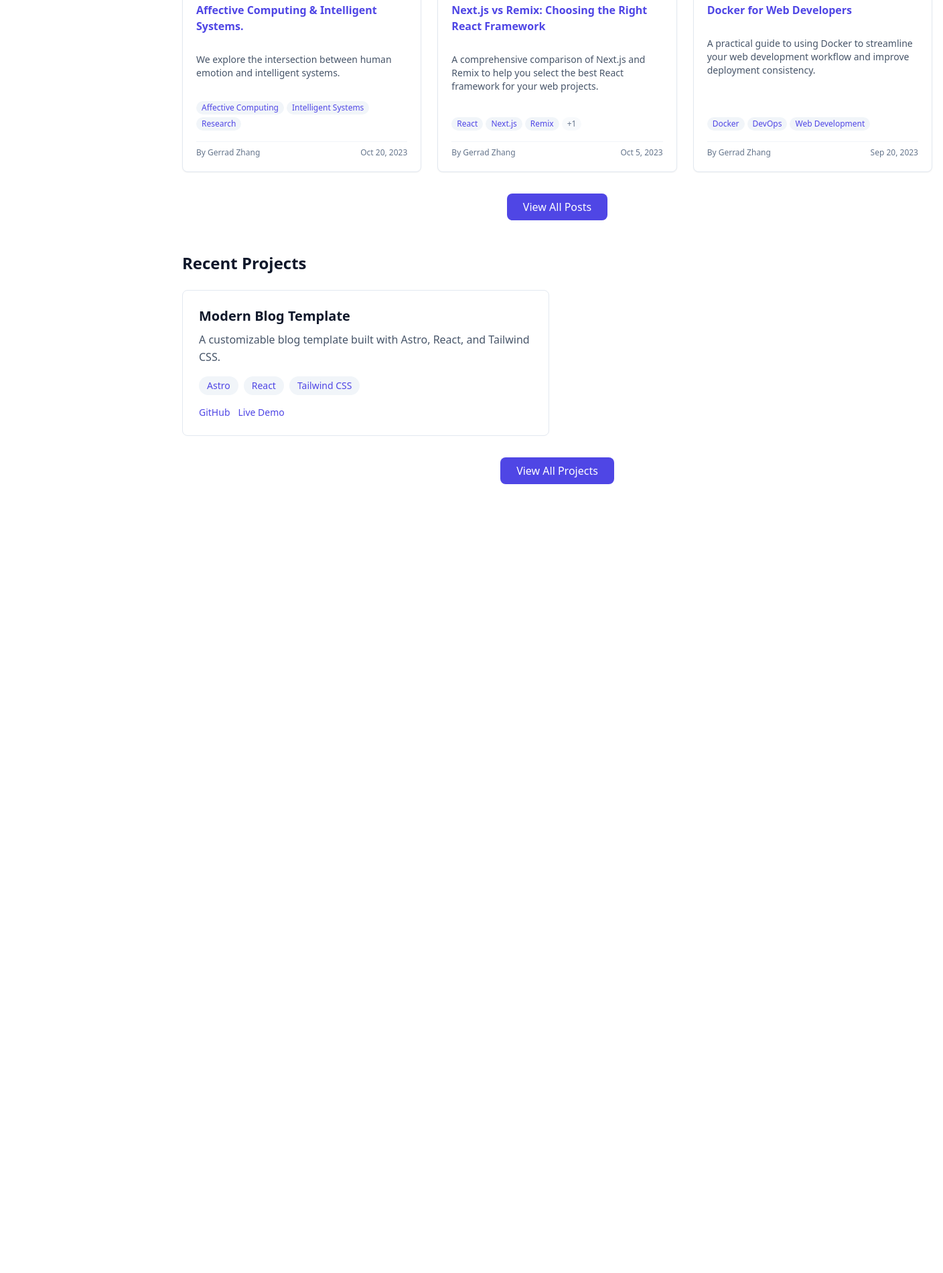
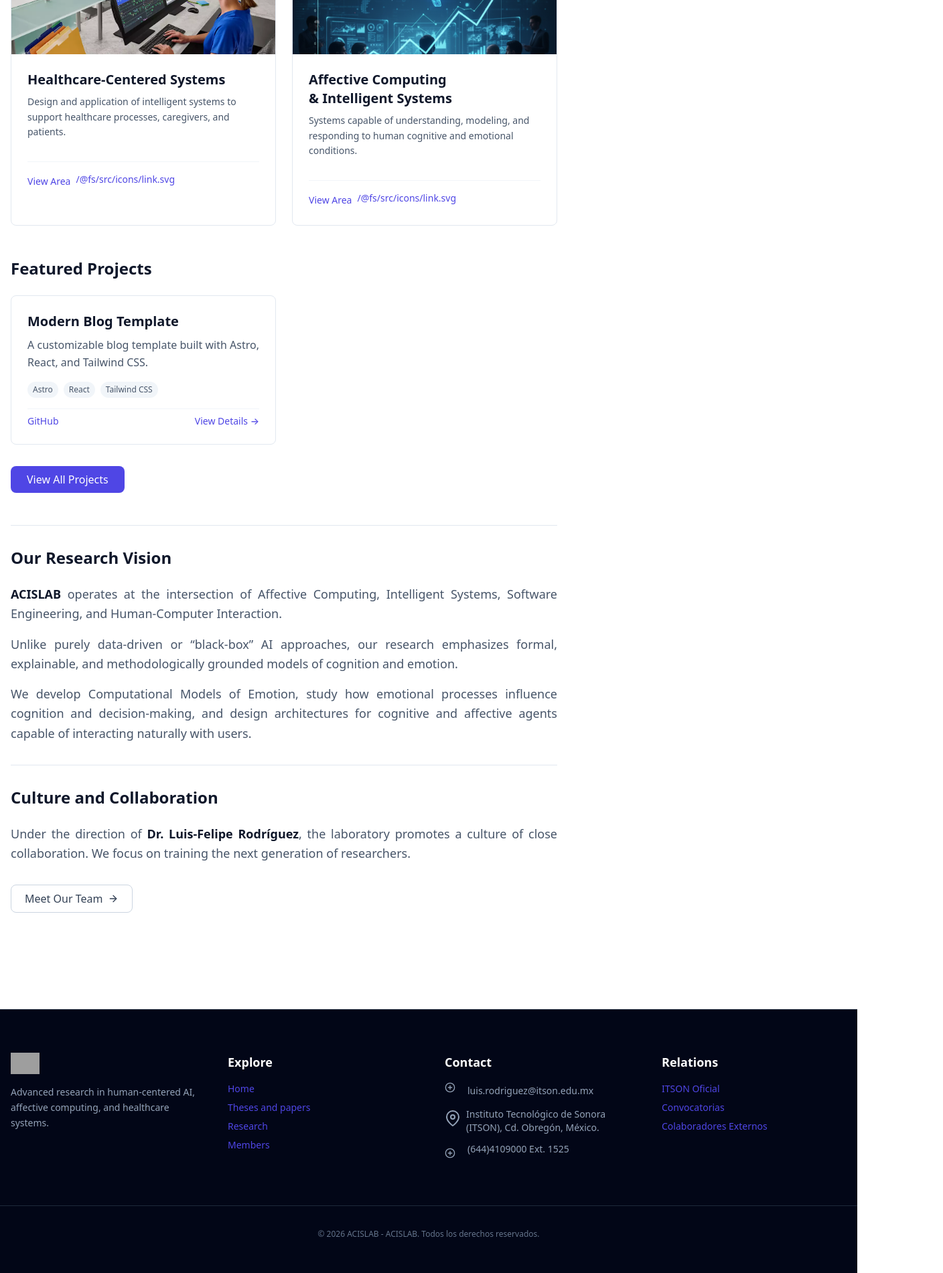
Before and after one commit to DavidEscarcegaCorral/acislab-page, an Astro site: page / in a window 1280 px wide. Shown: the part 887-2788 px from the top of the page at 67% size, 1408 px wide, since content can reach past the window. Before the commit the page ends 1674 px from the top, so only its background shows below. Built offline with nearby package versions, Linux system fonts and the light colour scheme; Astro itself is replaced by a stand-in of ours; some packages are replaced by stand-ins of ours; grey boxes are pictures that could not be loaded.

Commit message:
Add ACISLAB homepage, research areas, and footer
Introduces new AreaCard and Footer components, updates the homepage to highlight ACISLAB's research areas and vision, and adds healthcare and affective computing assets. Updates site configuration, blog metadata, and layout structure to reflect the lab's focus and branding.

```diff
--- /dev/null
+++ b/src/components/AreaCard.astro
@@ -0,0 +1,60 @@
+---
+// src/components/AreaCard.astro
+import { Image } from 'astro:assets';
+import Icon from './Icon.astro';
+
+interface Props {
+  title: string;
+  description: string;
+  href: string;
+  heroImage?: string;
+  icon?: string;
+}
+
+const { title, description, href, heroImage, icon = "box" } = Astro.props;
+
+const isImageIcon = icon.includes('.') || icon.startsWith('/');
+---
+
+<article class="bg-white dark:bg-slate-800 border border-slate-200 dark:border-slate-700 rounded-lg overflow-hidden flex flex-col hover:shadow-lg transition-shadow duration-300 group">
+  <a href={href} class="flex-grow flex flex-col">
+    {heroImage ? (
+      <div class="aspect-video overflow-hidden">
+        <img
+          src={heroImage}
+          alt={title}
+          class="w-full h-full object-cover group-hover:scale-105 transition-transform duration-500"
+        />
+      </div>
+    ) : (
+      /* Contenedor del icono o imagen de área */
+      <div class="aspect-video bg-slate-100 dark:bg-slate-700 flex items-center justify-center overflow-hidden">
+        {isImageIcon ? (
+          /* La imagen ahora usa w-full h-full y object-cover para llenar todo el espacio */
+          <img
+            src={icon}
+            alt={`Imagen de ${title}`}
+            class="w-full h-full object-cover group-hover:scale-105 transition-transform duration-500"
+          />
+        ) : (
+          <Icon name={icon} class="w-12 h-12 text-slate-400" />
+        )}
+      </div>
+    )}
+
+    <div class="p-6 flex-grow flex flex-col">
+      <h3 class="text-xl font-bold mb-2 text-slate-900 dark:text-white group-hover:text-indigo-600 dark:group-hover:text-indigo-400 transition-colors text-balance">
+        {title}
+      </h3>
+
+      <p class="text-slate-600 dark:text-slate-300 line-clamp-3 text-sm leading-relaxed">
+        {description}
+      </p>
+
+      <div class="mt-4 pt-4 border-t border-slate-100 dark:border-slate-700 flex items-center text-sm font-medium text-indigo-600 dark:text-indigo-400">
+        View Area
+        <Icon name="link" class="w-4 h-4 ml-2" />
+      </div>
+    </div>
+  </a>
+</article>
--- /dev/null
+++ b/src/components/Footer.astro
@@ -0,0 +1,106 @@
+---
+// src/components/Footer.astro
+import Icon from "./Icon.astro";
+import { getSiteConfig, getSocialConfig } from "@utils/config";
+import { getLink } from "@utils/paths";
+
+const siteConfig = getSiteConfig();
+const socialConfig = getSocialConfig();
+---
+
+<footer class="bg-slate-950 text-slate-400 pt-16 pb-8 mt-20 border-t border-slate-800">
+    <div class="max-w-7xl mx-auto px-4 grid grid-cols-1 md:grid-cols-4 gap-12">
+        <div class="space-y-4">
+            <img src="src/assets/logo_ACISLAB.png" alt="ACISLAB" class="h-8" />
+            <p class="text-sm leading-relaxed">
+                Advanced research in human-centered AI, affective computing, and
+                healthcare systems.
+            </p>
+            <div class="flex gap-4 pt-2">
+            </div>
+        </div>
+
+        <div>
+            <h3 class="text-white font-semibold mb-4 text-lg">Explore</h3>
+            <ul class="space-y-2 text-sm">
+                <li>
+                    <a
+                        href={getLink("/")}
+                        class="hover:text-indigo-400 transition-colors"
+                        >Home</a>
+                </li>
+                <li>
+                    <a
+                        href={getLink("/blog")}
+                        class="hover:text-indigo-400 transition-colors"
+                        >Theses and papers</a>
+                </li>
+                <li>
+                    <a
+                        href={getLink("/projects")}
+                        class="hover:text-indigo-400 transition-colors"
+                        >Research</a>
+                </li>
+                <li>
+                    <a
+                        href={getLink("/about")}
+                        class="hover:text-indigo-400 transition-colors"
+                        >Members</a>
+                </li>
+            </ul>
+        </div>
+
+        <div>
+            <h3 class="text-white font-semibold mb-4 text-lg">Contact</h3>
+            <ul class="space-y-3 text-sm">
+                <li class="flex items-center gap-2">
+                    <Icon name="mail" class="w-4 h-4" />
+                    <span>{siteConfig.email}</span>
+                </li>
+                <li class="flex items-start gap-2">
+                    <Icon name="map-pin" class="w-4 h-4 mt-1" />
+                    <span
+                        >Instituto Tecnológico de Sonora (ITSON), Cd. Obregón,
+                        México.</span
+                    >
+                </li>
+                <li class="flex items-start gap-2">
+                    <Icon name="phone" class="w-4 h-4 mt-1" />
+                    <span
+                        > (644)4109000 Ext. 1525</span
+                    >
+                </li>
+            </ul>
+        </div>
+
+        <div>
+            <h3 class="text-white font-semibold mb-4 text-lg">Relations</h3>
+            <ul class="space-y-2 text-sm">
+                <li>
+                    <a
+                        href="https://www.itson.mx"
+                        target="_blank"
+                        class="hover:text-indigo-400 transition-colors"
+                        >ITSON Oficial</a>
+                </li>
+                <li>
+                    <a href="#" class="hover:text-indigo-400 transition-colors"
+                        >Convocatorias</a>
+                </li>
+                <li>
+                    <a href="#" class="hover:text-indigo-400 transition-colors"
+                        >Colaboradores Externos</a>
+                </li>
+            </ul>
+        </div>
+    </div>
+
+    <div
+        class="max-w-7xl mx-auto px-4 mt-16 pt-8 border-t border-slate-800 text-center text-xs text-slate-500"
+    >
+        <p>
+            © {new Date().getFullYear()} ACISLAB - {siteConfig.title}. Todos
+            los derechos reservados.
+        </p>
+    </div>
+</footer>
--- a/src/components/Icon.astro
+++ b/src/components/Icon.astro
@@ -33,7 +33,7 @@ interface Props {
   id?: string;
 }
 
-const { name, class: className = "", size = 24, id } = Astro.props;
+const { name, class: className = "", size = 26, id } = Astro.props;
 
 // Icon mapping table
 const icons = {
@@ -58,7 +58,7 @@ const icons = {
   'file-text': FileText,
   'box': Box,
   'home': Home,
-  'rss': Rss
+  'rss': Rss,
 };
 
 // Set styles
--- a/src/config/site.json
+++ b/src/config/site.json
@@ -1,10 +1,10 @@
 {
   "site": {
-    "title": "Modern Blog",
-    "description": "A modern personal blog website",
+    "title": "ACISLAB",
+    "description": "Healthcare-Centered Systems, Affective Computing and Intelligent Systems",
     "url": "https://i.zhangqingdong.cn",
     "author": "Gerrad Zhang",
-    "email": "gerrad.zhang@hotmail.com",
+    "email": "luis.rodriguez@itson.edu.mx",
     "logo": "/logo.svg",
     "homeTitle": "Healthcare-Centered Systems, Affective Computing and Intelligent Systems",
     "homeSubtitle": "",
--- a/src/content/blog/nextjs-vs-remix.mdx
+++ b/src/content/blog/nextjs-vs-remix.mdx
@@ -1,12 +1,12 @@
 ---
-title: "Next.js vs Remix: Choosing the Right React Framework"
-description: "A comprehensive comparison of Next.js and Remix to help you select the best React framework for your web projects."
+title: "Healthcare informatics"
+description: "Design and application of intelligent systems to support healthcare processes, caregivers, and patients, with a focus on real-world impact and social well-being. "
 pubDate: 2023-10-05
 heroImage: "https://images.unsplash.com/photo-1618761714954-0b8cd0026356?ixlib=rb-4.0.3&ixid=M3wxMjA3fDB8MHxwaG90by1wYWdlfHx8fGVufDB8fHx8fA%3D%3D&auto=format&fit=crop&w=1170&q=80"
-tags: ["React", "Next.js", "Remix", "Frontend"]
-categories: ["programming"]
-subject: "Framework Comparison"
-location: "Wuhan, China"
+tags: ["Healthcare informatics, research"]
+categories: ["Healthcare informatics"]
+subject: "Healthcare informatics"
+location: "Cd. Obregon, Sonora"
 ---
 
 ## The Evolution of React Frameworks
--- a/src/layouts/BaseLayout.astro
+++ b/src/layouts/BaseLayout.astro
@@ -1,4 +1,6 @@
 ---
+import Footer from '@components/Footer.astro';
+import Navigation from '@components/Navigation.astro';
 import { SEO } from 'astro-seo';
 import ThemeScript from '@components/ThemeScript.astro';
 import DeployDebug from '@components/DeployDebug.astro';
@@ -83,8 +85,10 @@ const canonicalURL = new URL(Astro.url.pathname, Astro.site || siteConfig.url);
 
     <slot name="head" />
   </head>
-  <body class="min-h-screen bg-white dark:bg-slate-900 text-slate-900 dark:text-slate-50 transition-colors duration-300">
-    <slot />
-    <DeployDebug />
+  <body class="min-h-screen flex flex-col bg-white dark:bg-slate-900 text-slate-900 dark:text-slate-50 transition-colors duration-300">
+    <Navigation /> <main class="flex-grow">
+      <slot /> </main>
+
+    <Footer /> <DeployDebug />
   </body>
 </html>
--- a/src/layouts/ThreeColumnLayout.astro
+++ b/src/layouts/ThreeColumnLayout.astro
@@ -1,8 +1,7 @@
 ---
+// src/layouts/ThreeColumnLayout.astro
 import BaseLayout from './BaseLayout.astro';
-import Navigation from '@components/Navigation.astro';
 import Sidebar from '@components/Sidebar.astro';
-import MobileNav from '@components/MobileNav.astro';
 
 export interface Props {
   title?: string;
@@ -19,30 +18,18 @@ export interface Props {
 const { title, description, image, article, toc } = Astro.props;
 ---
 
-<BaseLayout title={title} description={description}>
-  <div class="flex flex-col min-h-screen">
-    <header class="w-full bg-white dark:bg-zinc-900 border-b border-zinc-200 dark:border-zinc-800 sticky top-0 z-50">
-      <div class="max-w-6xl mx-auto px-4 h-16 flex items-center justify-between">
-        <Navigation /> </div>
-    </header>
+<BaseLayout title={title} description={description} image={image} article={article}>
+  <div class="max-w-7xl mx-auto w-full grid grid-cols-1 lg:grid-cols-12 gap-12 p-4 pt-8">
 
-    <main class="flex-grow max-w-6xl mx-auto w-full p-4">
-       <slot /> </main>
+      <main class="lg:col-span-8 w-full">
+         <slot />
+      </main>
+
+      <aside class="hidden lg:block lg:col-span-4">
+        <div class="sticky top-24 space-y-8">
+          <Sidebar toc={toc} />
+        </div>
+      </aside>
+
   </div>
 </BaseLayout>
-
-<style>
-  /* 确保左侧边栏始终占据固定宽度的空间 */
-  @media (min-width: 1024px) {
-    main {
-      margin-left: 16rem; /* 等同于 lg:w-64 */
-    }
-  }
-
-  /* 确保右侧边栏始终占据固定宽度的空间 */
-  @media (min-width: 1280px) {
-    main {
-      margin-right: 18rem; /* 等同于 xl:w-72 */
-    }
-  }
-</style>
--- a/src/pages/index.astro
+++ b/src/pages/index.astro
@@ -1,188 +1,166 @@
 ---
 import ThreeColumnLayout from '@layouts/ThreeColumnLayout.astro';
-import ArticleCard from '@components/ArticleCard.astro';
 import { getCollection, type CollectionEntry } from 'astro:content';
 import { getSiteConfig } from '@utils/config';
+import AreaCard from '@components/AreaCard.astro';
 
-// Get all blog posts
-const allPosts = await getCollection(
-  'blog',
-  ({ data }: CollectionEntry<'blog'>) => {
-    return import.meta.env.PROD ? !data.draft : true;
-  }
-);
+// IMPORTACIÓN DE IMÁGENES
+// Recuerda descomentar esto cuando tengas las imágenes en src/assets/
+import healthcareImg from '../assets/healthcare.png';
+import affectiveImg from '../assets/affective.png';
 
-// Get featured blog posts
-const featuredPosts: CollectionEntry<'blog'>[] = allPosts
-  .filter((post: CollectionEntry<'blog'>) => post.data.featured)
-  .sort(
-    (a: CollectionEntry<'blog'>, b: CollectionEntry<'blog'>) =>
-      b.data.pubDate.valueOf() - a.data.pubDate.valueOf()
-  )
+// LÓGICA DE DATOS
+const allPosts = await getCollection('blog', ({ data }) => {
+  return import.meta.env.PROD ? !data.draft : true;
+});
+
+const featuredPosts = allPosts
+  .filter(post => post.data.featured)
+  .sort((a, b) => b.data.pubDate.valueOf() - a.data.pubDate.valueOf())
   .slice(0, 3);
 
-// If we don't have enough featured posts, get the most recent ones
 if (featuredPosts.length < 3) {
-  const recentPosts: CollectionEntry<'blog'>[] = allPosts
-    .filter((post: CollectionEntry<'blog'>) => !post.data.featured)
-    .sort(
-      (a: CollectionEntry<'blog'>, b: CollectionEntry<'blog'>) =>
-        b.data.pubDate.valueOf() - a.data.pubDate.valueOf()
-    )
+  const recentPosts = allPosts
+    .filter(post => !post.data.featured)
+    .sort((a, b) => b.data.pubDate.valueOf() - a.data.pubDate.valueOf())
     .slice(0, 3 - featuredPosts.length);
-
   featuredPosts.push(...recentPosts);
 }
 
-// Get projects
-const allProjects = await getCollection(
-  'projects',
-  ({ data }: CollectionEntry<'projects'>) => {
-    return true;
-  }
-);
-
-// Get featured or recent projects
-const featuredProjects: CollectionEntry<'projects'>[] = allProjects
-  .filter((project: CollectionEntry<'projects'>) => project.data.featured)
-  .sort(
-    (a: CollectionEntry<'projects'>, b: CollectionEntry<'projects'>) =>
-      b.data.pubDate.valueOf() - a.data.pubDate.valueOf()
-  )
+const allProjects = await getCollection('projects', ({ data }) => true);
+const featuredProjects = allProjects
+  .filter(project => project.data.featured)
+  .sort((a, b) => b.data.pubDate.valueOf() - a.data.pubDate.valueOf())
   .slice(0, 2);
 
-// If we don't have enough featured projects, get the most recent ones
 if (featuredProjects.length < 2) {
-  const recentProjects: CollectionEntry<'projects'>[] = allProjects
-    .filter((project: CollectionEntry<'projects'>) => !project.data.featured)
-    .sort(
-      (a: CollectionEntry<'projects'>, b: CollectionEntry<'projects'>) =>
-        b.data.pubDate.valueOf() - a.data.pubDate.valueOf()
-    )
+  const recentProjects = allProjects
+    .filter(project => !project.data.featured)
+    .sort((a, b) => b.data.pubDate.valueOf() - a.data.pubDate.valueOf())
     .slice(0, 2 - featuredProjects.length);
-
   featuredProjects.push(...recentProjects);
 }
 
-// Get site configuration
 const siteConfig = getSiteConfig();
 ---
+
 <ThreeColumnLayout title={`Home | ${siteConfig.title}`}>
-  <header class="pb-8 border-b border-slate-200 dark:border-slate-800 mb-8">
-    <h1 class="text-4xl font-bold mb-6">{siteConfig.homeTitle}</h1>
-    <p class="text-xl text-slate-600 dark:text-slate-300 max-w-2xl">
+
+  <header class="pb-8 border-b border-slate-200 dark:border-slate-800 mb-8 text-center md:text-left">
+    <h1 class="text-4xl font-bold mb-4 text-slate-900 dark:text-white">{siteConfig.homeTitle}</h1>
+    <p class="text-xl text-slate-600 dark:text-slate-300 leading-relaxed">
       {siteConfig.homeSubtitle}
     </p>
   </header>
 
   <section class="mb-12 border-b border-slate-200 dark:border-slate-800 pb-8">
-    <h2 class="text-2xl font-bold mb-6">About ACISLAB</h2>
-
+    <h2 class="text-2xl font-bold mb-6 text-slate-900 dark:text-white">About ACISLAB</h2>
     <div class="text-lg text-slate-600 dark:text-slate-300 space-y-4 leading-relaxed text-justify">
       <p>
         <span class="font-semibold text-slate-900 dark:text-white">ACISLAB</span> is a research laboratory based at the Instituto Tecnológico de Sonora (ITSON), Mexico, dedicated to the study and development of human-centered artificial intelligence.
+
       </p>
-
       <p>
         Our mission is to design intelligent systems that not only optimize tasks, but are capable of understanding, modeling, and responding to the human cognitive and emotional condition. We believe that the future of artificial intelligence lies in its ability to collaborate with humans in meaningful, transparent, and socially responsible ways.
+
       </p>
-
       <p>
         Our research spans foundational work in affective computing and intelligent systems, as well as applied research in healthcare informatics, where we design and deploy intelligent technologies to support caregivers, patients, and healthcare professionals in real-world contexts.
+
       </p>
     </div>
   </section>
 
   <section class="mb-12">
+    <h2 class="text-2xl font-bold mb-6 text-slate-900 dark:text-white">Our Research Areas</h2>
 
-  <!-- Featured Posts -->
+    <div class="grid gap-6 md:grid-cols-2">
+      <AreaCard
+        title="Healthcare-Centered Systems"
+        description="Design and application of intelligent systems to support healthcare processes, caregivers, and patients."
+        href="/projects/healthcare"
+        icon={healthcareImg.src}
+      />
+
+      <AreaCard
+        title="Affective Computing & Intelligent Systems"
+        description="Systems capable of understanding, modeling, and responding to human cognitive and emotional conditions."
+        href="/projects/affective-computing"
+        icon={affectiveImg.src}
+      />
+    </div>
+  </section>
+
   <section class="mb-12">
-    <h2 class="text-2xl font-bold mb-6">Our research areas</h2>
-
-    <div class="grid gap-6 md:grid-cols-2 lg:grid-cols-3">
-      {featuredPosts.map((post: CollectionEntry<'blog'>) => (
-        <ArticleCard
-          title={post.data.title}
-          description={post.data.description}
-          pubDate={post.data.pubDate}
-          updatedDate={post.data.updatedDate}
-          heroImage={post.data.heroImage}
-          tags={post.data.tags}
-          author={post.data.author}
-          slug={post.slug}
-        />
+    <h2 class="text-2xl font-bold mb-6 text-slate-900 dark:text-white">Featured Projects</h2>
+    <div class="grid gap-6 md:grid-cols-2">
+      {featuredProjects.map((project: CollectionEntry<'projects'>) => (
+        <div class="bg-white dark:bg-slate-800 border border-slate-200 dark:border-slate-700 p-6 rounded-lg hover:shadow-md transition-shadow flex flex-col">
+          <h3 class="text-xl font-bold mb-2 text-slate-900 dark:text-white">
+            {project.data.title}
+          </h3>
+          <p class="text-slate-600 dark:text-slate-300 mb-4 line-clamp-3 text-justify">
+            {project.data.description}
+          </p>
+          <div class="flex gap-2 flex-wrap mb-4 mt-auto">
+            {project.data.tags.slice(0,3).map((tag: string) => (
+              <span class="text-xs px-2 py-1 bg-slate-100 dark:bg-slate-700 rounded-full text-slate-600 dark:text-slate-300">
+                {tag}
+              </span>
+            ))}
+          </div>
+          <div class="flex gap-3 pt-2 border-t border-slate-100 dark:border-slate-700">
+             {project.data.repoUrl && (
+              <a href={project.data.repoUrl} class="text-sm font-medium text-indigo-600 dark:text-indigo-400 hover:underline" target="_blank">
+                GitHub
+              </a>
+            )}
+            <a href={`/projects/${project.slug}`} class="text-sm font-medium text-indigo-600 dark:text-indigo-400 hover:underline ml-auto">
+               View Details &rarr;
+            </a>
+          </div>
+        </div>
       ))}
     </div>
-
-    <div class="mt-8 text-center">
-      <a
-        href="/blog"
-        class="inline-block px-6 py-2 bg-indigo-600 hover:bg-indigo-700 text-white rounded-lg transition-colors"
-      >
-        View All Posts
+    <div class="mt-8 text-center md:text-left">
+      <a href="/projects" class="inline-block px-6 py-2 bg-indigo-600 hover:bg-indigo-700 text-white rounded-lg transition-colors">
+        View All Projects
       </a>
     </div>
   </section>
 
-  <!-- Projects -->
-  <section>
-    <h2 class="text-2xl font-bold mb-6">Recent Projects</h2>
+  <section class="mt-12 pt-8 border-t border-slate-200 dark:border-slate-800 mb-8">
+    <h2 class="text-2xl font-bold mb-6 text-slate-900 dark:text-white">Our Research Vision</h2>
+    <div class="text-lg text-slate-600 dark:text-slate-300 space-y-4 leading-relaxed text-justify">
+      <p>
+        <span class="font-semibold text-slate-900 dark:text-white">ACISLAB</span> operates at the intersection of Affective Computing, Intelligent Systems, Software Engineering, and Human-Computer Interaction.
+      </p>
+      <p>
+        Unlike purely data-driven or “black-box” AI approaches, our research emphasizes formal, explainable, and methodologically grounded models of cognition and emotion.
+      </p>
+      <p>
+        We develop Computational Models of Emotion, study how emotional processes influence cognition and decision-making, and design architectures for cognitive and affective agents capable of interacting naturally with users.
+      </p>
+    </div>
+  </section>
 
-    <div class="grid gap-6 md:grid-cols-2">
-      {featuredProjects.map((project: CollectionEntry<'projects'>) => (
-        <div class="bg-white dark:bg-slate-800 border border-slate-200 dark:border-slate-700 p-6 rounded-lg">
-          <h3 class="text-xl font-bold mb-2">
-            {project.data.title}
-          </h3>
-
-          <p class="text-slate-600 dark:text-slate-300 mb-4">
-            {project.data.description}
-          </p>
-
-          <div class="flex gap-2 flex-wrap mb-4">
-            {project.data.tags.map((tag: string) => (
-              <a
-                href={`/tags/${tag.toLowerCase().replace(/\s+/g, '-')}`}
-                class="text-sm px-3 py-1 bg-slate-100 dark:bg-slate-700 hover:bg-slate-200 dark:hover:bg-slate-600 rounded-full transition-colors"
-              >
-                {tag}
-              </a>
-            ))}
-          </div>
-
-          <div class="flex gap-3">
-            {project.data.repoUrl && (
-              <a
-                href={project.data.repoUrl}
-                class="text-sm text-indigo-600 hover:underline"
-                target="_blank"
-                rel="noopener noreferrer"
-              >
-                GitHub
-              </a>
-            )}
-            {project.data.demoUrl && (
-              <a
-                href={project.data.demoUrl}
-                class="text-sm text-indigo-600 hover:underline"
-                target="_blank"
-                rel="noopener noreferrer"
-              >
-                Live Demo
-              </a>
-            )}
-          </div>
-        </div>
-      ))}
+  <section class="mt-8 mb-12 border-t border-slate-200 dark:border-slate-800 pt-8">
+    <h2 class="text-2xl font-bold mb-6 text-slate-900 dark:text-white">Culture and Collaboration</h2>
+    <div class="text-lg text-slate-600 dark:text-slate-300 space-y-4 leading-relaxed text-justify">
+      <p>
+        Under the direction of <span class="font-semibold text-slate-900 dark:text-white">Dr. Luis-Felipe Rodríguez</span>, the laboratory promotes a culture of close collaboration. We focus on training the next generation of researchers.
+      </p>
     </div>
 
-    <div class="mt-8 text-center">
+    <div class="mt-8">
       <a
-        href="/projects"
-        class="inline-block px-6 py-2 bg-indigo-600 hover:bg-indigo-700 text-white rounded-lg transition-colors"
+        href="/about"
+        class="inline-flex items-center gap-2 px-5 py-2 border border-slate-300 dark:border-slate-600 hover:border-indigo-500 dark:hover:border-indigo-400 text-slate-700 dark:text-slate-300 hover:text-indigo-600 dark:hover:text-indigo-400 rounded-lg transition-colors bg-transparent"
       >
-        View All Projects
+        <span>Meet Our Team</span>
+        <svg xmlns="http://www.w3.org/2000/svg" class="w-4 h-4" viewBox="0 0 24 24" fill="none" stroke="currentColor" stroke-width="2" stroke-linecap="round" stroke-linejoin="round"><path d="M5 12h14"></path><path d="m12 5 7 7-7 7"></path></svg>
       </a>
     </div>
   </section>
+
 </ThreeColumnLayout>
```
Also changed, not shown: src/config/research_areas.json (added, +18 -0 lines), src/assets/affective.png (added), src/assets/healthcare.png (added).
